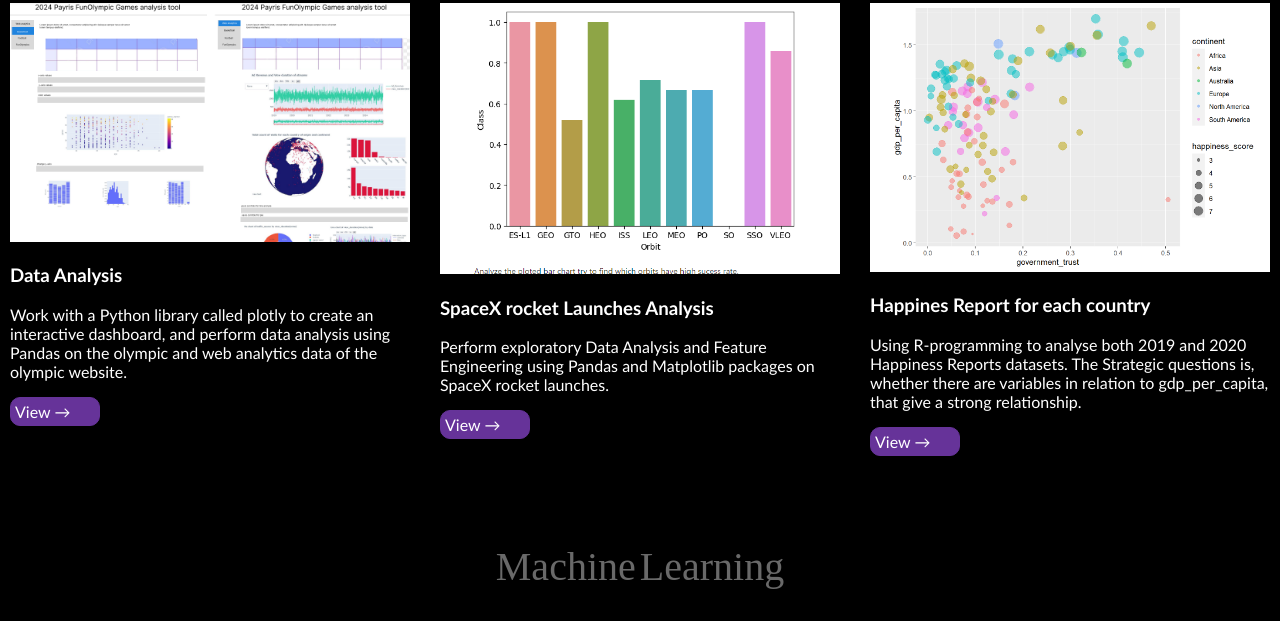
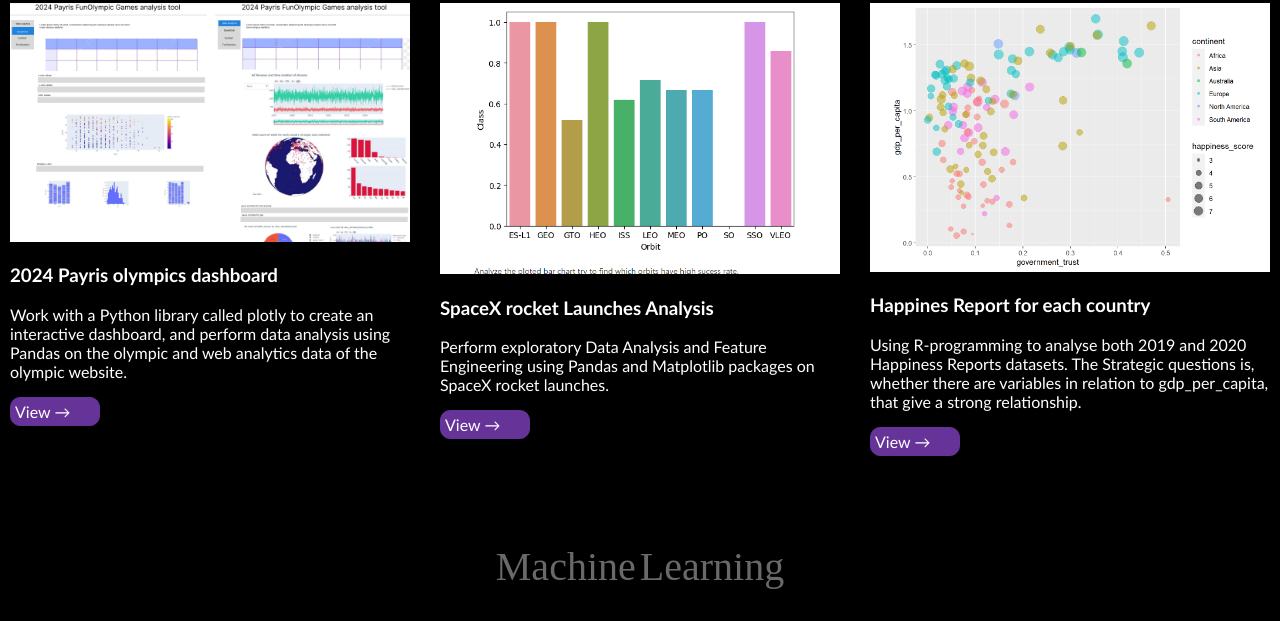
Before and after one commit to oabonwako/onwako-careerportfolio, a plain HTML site: page index.html in a window 1280 px wide. Shown: the part 3005-3626 px from the top of the page. Drawn offline with Linux system fonts and the light colour scheme.

Commit message:
final adjustments

```diff
--- a/index.html
+++ b/index.html
@@ -106,7 +106,7 @@
         <section>
             <div class="bx">
                 <img src="images/dashboard.png" />
-                <h3>Data Analysis</h3>
+                <h3>2024 Payris olympics dashboard</h3>
                 <p>Work with a Python library called plotly to create an interactive dashboard, and perform data analysis using Pandas on the olympic and web analytics data of the olympic website.</p>
                 <div id="btn"><a href="https://payris-olympics.onrender.com/" target="_blank">View &rarr;</a></div>
             </div>
```
